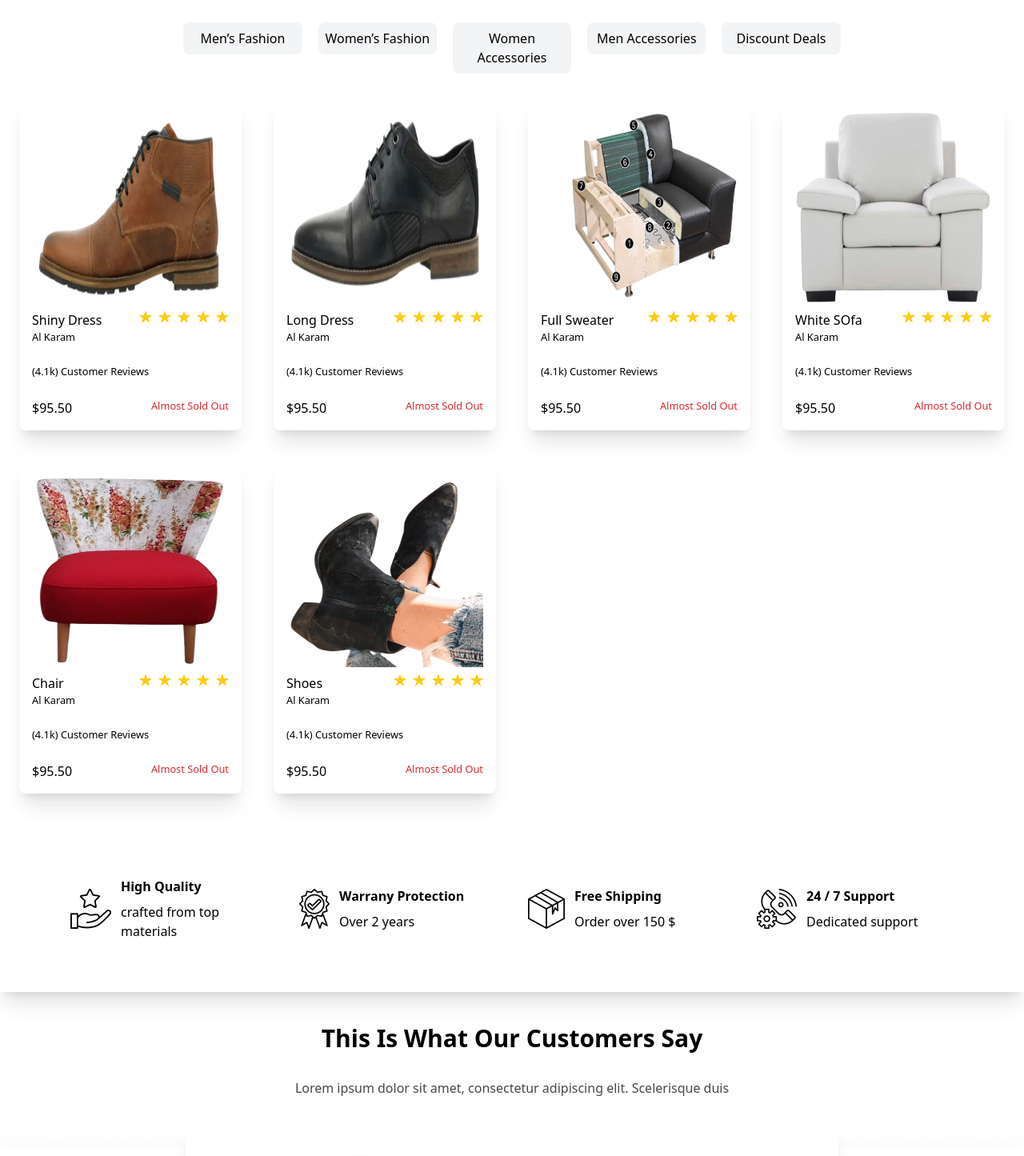
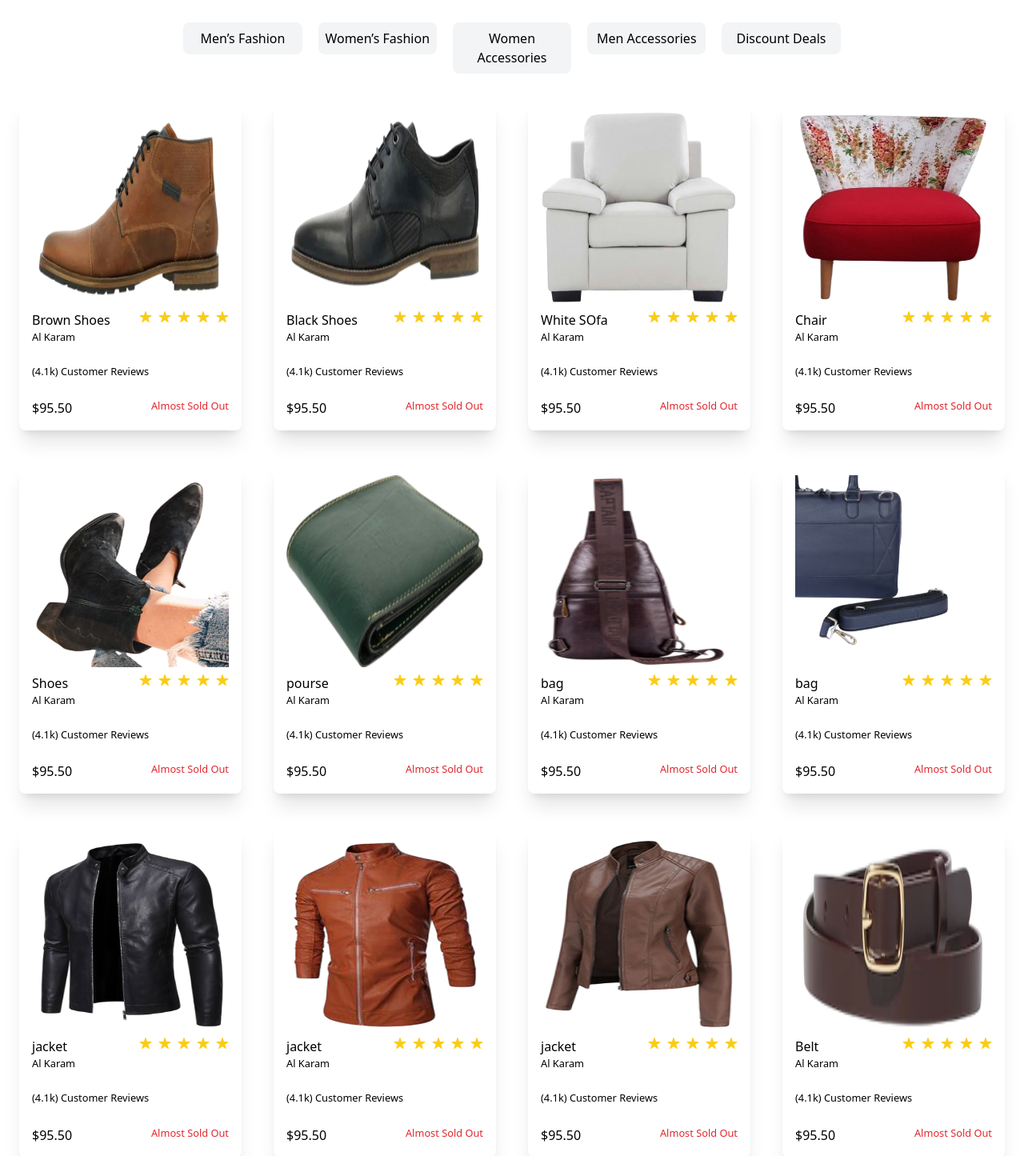
Before and after one commit to Coader-Sasmi/limited_cart, a Next.js app: page / in a window 1280 px wide. Shown: the part 1700-3145 px from the top of the page at 80% size. Built offline with nearby package versions, Linux system fonts and the light colour scheme; no server answers.

Commit message:
Product Added

```diff
--- a/src/components/home/NewArrivalSec.tsx
+++ b/src/components/home/NewArrivalSec.tsx
@@ -21,16 +21,13 @@ export default function NewArrivalSec() {
   const productArrival = [
     {
       img: "/product_1.png",
-      name: "Shiny Dress",
+      name: "Brown Shoes",
     },
     {
       img: "/product_2.png",
-      name: "Long Dress",
+      name: "Black Shoes",
     },
-    {
-      img: "/product_3.png",
-      name: "Full Sweater",
-    },
+
     {
       img: "/Picture2.png",
       name: "White SOfa",
@@ -42,6 +39,41 @@ export default function NewArrivalSec() {
     {
       img: "/Picture3.png",
       name: "Shoes",
+    },
+    {
+      img: "/pourse/Picture11.png",
+      name: "pourse",
+    },
+    {
+      img: "/bag/Picture10.png",
+      name: "bag",
+    },
+
+    {
+      img: "/bag/Picture65.png",
+      name: "bag",
+    },
+    {
+      img: "/jacket/Picture62.png",
+      name: "jacket",
+    },
+
+    {
+      img: "/jacket/Picture63.png",
+      name: "jacket",
+    },
+    {
+      img: "/jacket/Picture64.png",
+      name: "jacket",
+    },
+    {
+      img: "/belt/Picture7.png",
+      name: "Belt",
+    },
+
+    {
+      img: "/belt/Picture8.png",
+      name: "Belt",
     },
   ];
   return (
```
